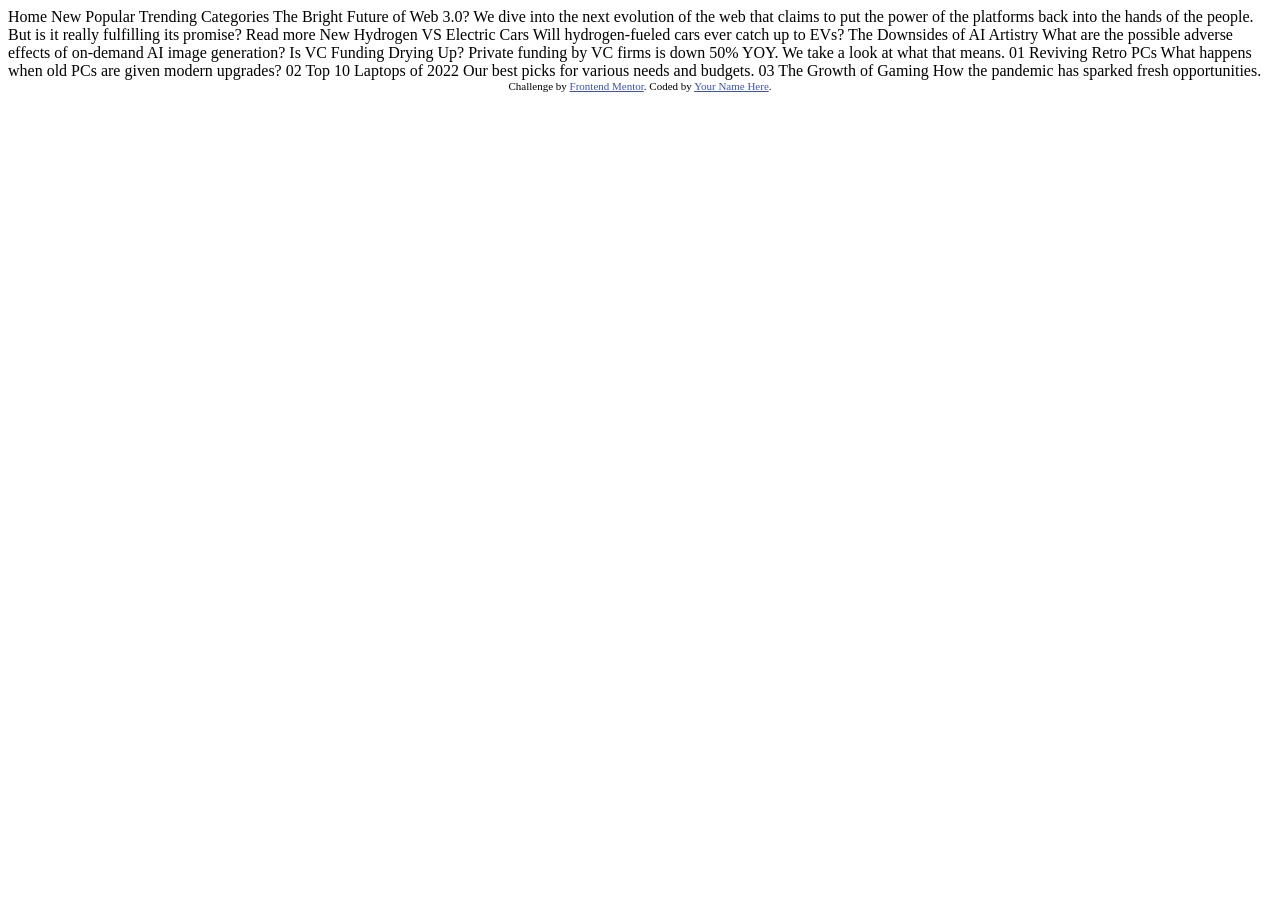
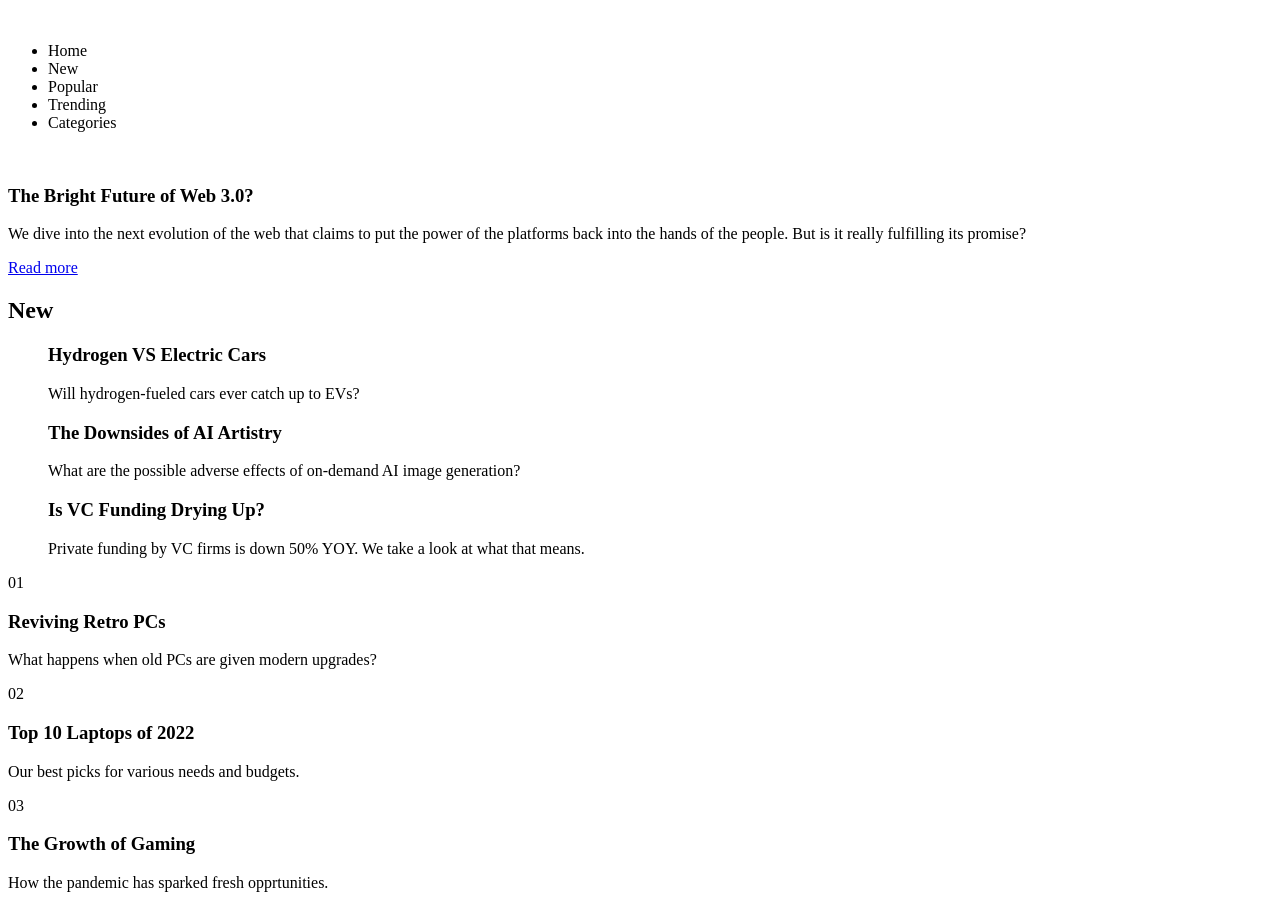
Before and after one commit to MalcolmSmalls/news-hompage-main, a plain HTML site: page index.html in a window 1280 px wide. Before the commit the page ends 800 px from the top, so only its background shows below. Drawn offline with Linux system fonts and the light colour scheme.

Commit message:
Finish HTML markup

```diff
--- a/index.html
+++ b/index.html
@@ -16,45 +16,55 @@
 </head>
 <body>
 
-  Home
-  New
-  Popular
-  Trending
-  Categories
+  <header>
+    <img src="" alt="">
+    <nav>
+      <ul>
+        <li>Home</li>
+        <li>New</li>
+        <li>Popular</li>
+        <li>Trending</li>
+        <li>Categories</li>
+      </ul>
+      <main>
+        <section class="featured-article">
+          <img src="" alt="">
+          <h1>The Bright Future of Web 3.0?</h1>
+          <p>We dive into the next evolution of the web that claims to put the power of the platforms back into the hands of the people.
+          But is it really fulfilling its promise?</p>
 
-  The Bright Future of Web 3.0?
+          <a href="read-btn btn">Read more</a>
+        </section>
+        <section class="sidebar">
+          <h2>New</h2>
+          <ul>
+            <h3>Hydrogen VS Electric Cars</h3>
+            <p>Will hydrogen-fueled cars ever catch up to EVs?</p>
 
-  We dive into the next evolution of the web that claims to put the power of the platforms back into the hands of the people.
-  But is it really fulfilling its promise?
+            <h3>The Downsides of AI Artistry</h3>
+            <p>What are the possible adverse effects of on-demand AI image generation?</p>
 
-  Read more
+            <h3>Is VC Funding Drying Up?</h3>
+            <p>Private funding by VC firms is down 50% YOY. We take a look at what that means.</p>
+          </ul>
 
-  New
+        </section>
+        <section class="article-footer">
+          <p>01</p>
+          <h3>Reviving Retro PCs</h3>
+          <p>What happens when old PCs are given modern upgrades?</p>
 
-  Hydrogen VS Electric Cars
-  Will hydrogen-fueled cars ever catch up to EVs?
+          <p>02</p>
+          <h3>Top 10 Laptops of 2022</h3>
+          <p>Our best picks for various needs and budgets.</p>
 
-  The Downsides of AI Artistry
-  What are the possible adverse effects of on-demand AI image generation?
+          <p>03</p>
+          <h3>The Growth of Gaming</h3>
+          <p>How the pandemic has sparked fresh opprtunities.</p>
+        </section>
+      </main>
 
-  Is VC Funding Drying Up?
-  Private funding by VC firms is down 50% YOY. We take a look at what that means.
 
-  01
-  Reviving Retro PCs
-  What happens when old PCs are given modern upgrades?
 
-  02
-  Top 10 Laptops of 2022
-  Our best picks for various needs and budgets.
-
-  03
-  The Growth of Gaming
-  How the pandemic has sparked fresh opportunities.
-
-  <div class="attribution">
-    Challenge by <a href="https://www.frontendmentor.io?ref=challenge" target="_blank">Frontend Mentor</a>.
-    Coded by <a href="#">Your Name Here</a>.
-  </div>
 </body>
 </html>
```
